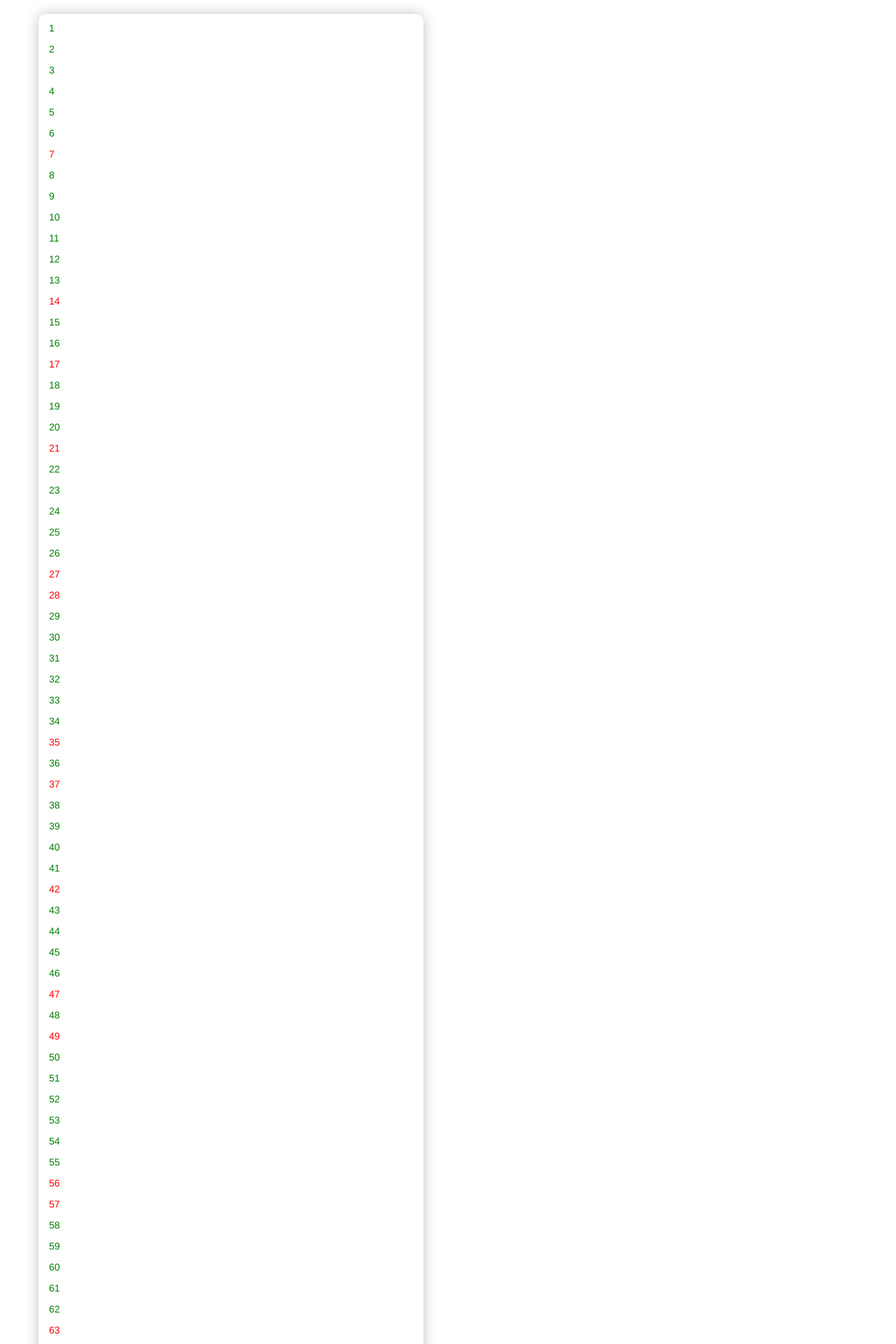
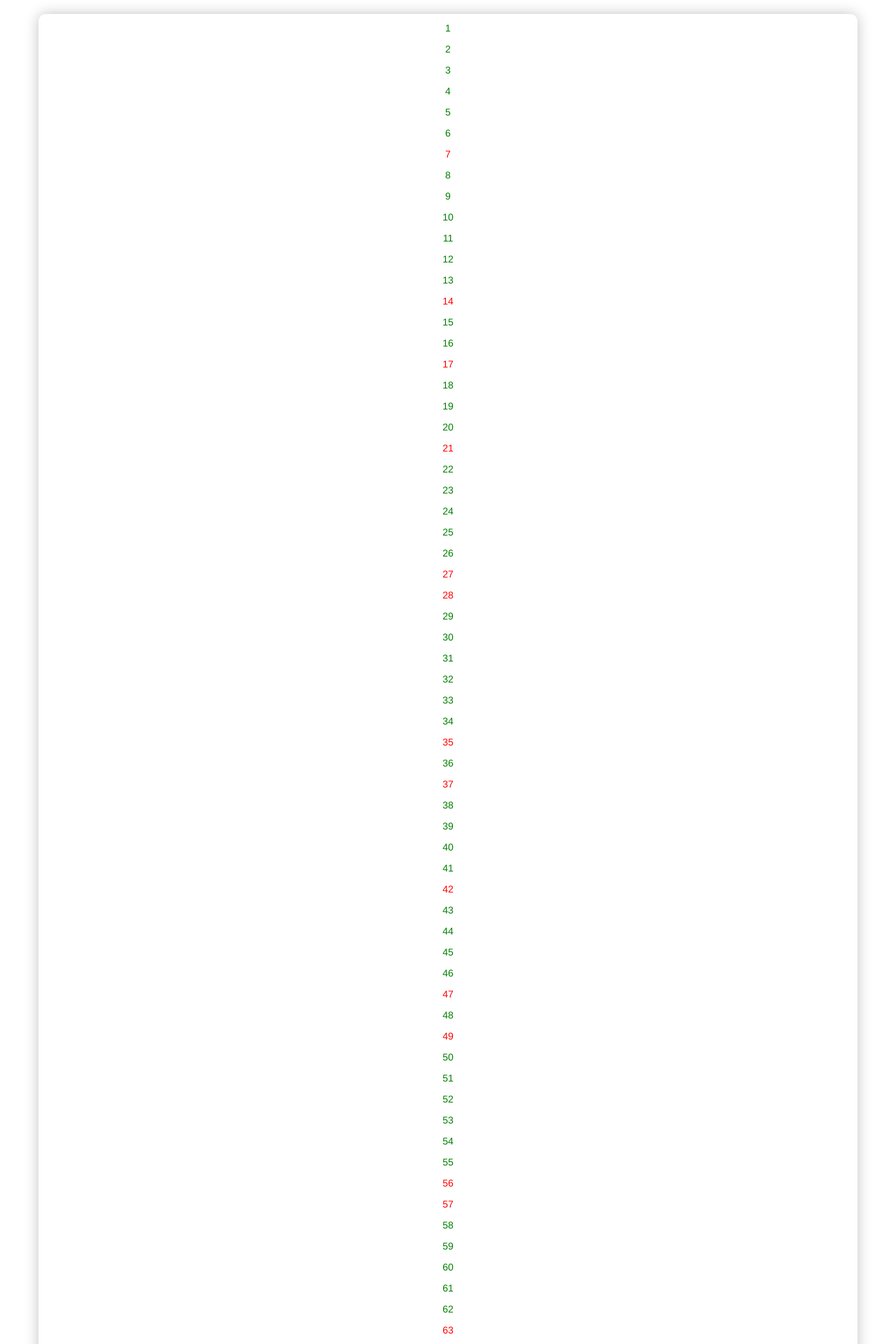
Before and after one commit to allynlin/PHP, a PHP site: the page made by 逢7过.php in a window 1280 px wide. Shown: the top 1920 px of the page at 70% size. Run offline with PHP 8.4, Linux system fonts and the light colour scheme.

Commit message:
style connect

```diff
--- a/css/white-pink.css
+++ b/css/white-pink.css
@@ -86,7 +86,7 @@ a {
     appearance: none;
     margin-left: auto;
     margin-right: auto;
-    max-width: 550px;
+    /*max-width: 550px;*/
     min-height: 50px;
     padding: 10px;
     border-radius: 10px;
--- a/逢7过.php
+++ b/逢7过.php
@@ -19,7 +19,7 @@
 <body>
 <div class="container">
     <div class="row">
-        <div class="col-md-12 white-pink">
+        <div class="col-md-12 white-pink text-center">
             <?php
             for ($i = 1; $i <= 100; $i++) {
                 if ($i % 10 == 7 || $i % 7 == 0) {
```
